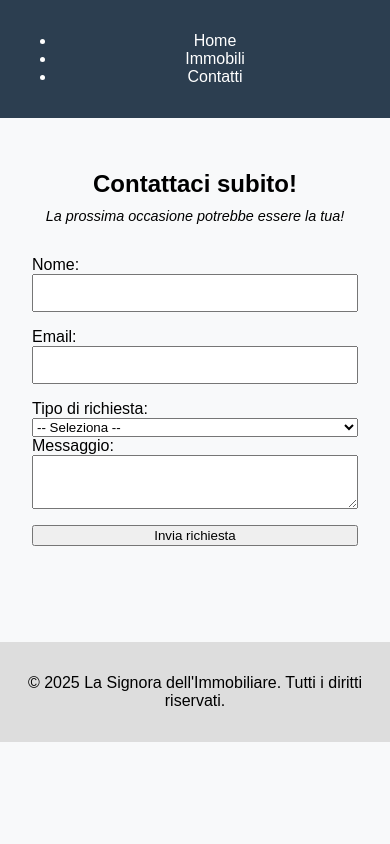
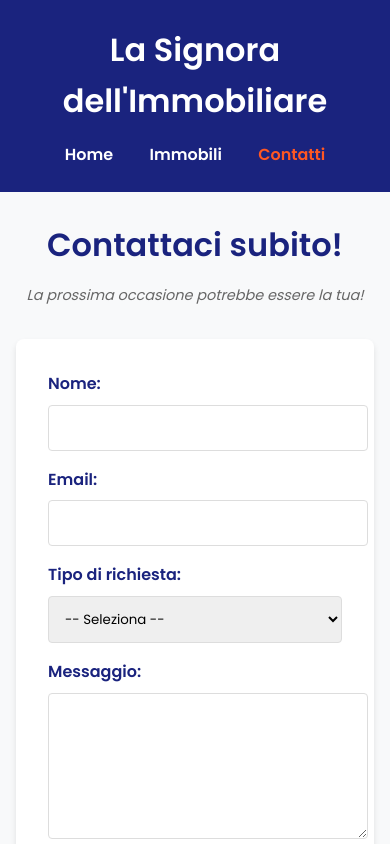
Before and after one commit to encol66/lasignoradellimmobiliare, a plain HTML site: page contatti.html in a window 390 px wide. Shown: the top 844 px of the page. Drawn offline with Linux system fonts and the light colour scheme.

Commit message:
La Signora dell'Immobiliare

```diff
--- a/contatti.html
+++ b/contatti.html
@@ -4,26 +4,26 @@
   <meta charset="UTF-8">
   <meta name="viewport" content="width=device-width, initial-scale=1.0">
   <title>Contattaci - La Signora dell'Immobiliare</title>
+  <link href="https://fonts.googleapis.com/css2?family=Poppins:wght@400;600&display=swap" rel="stylesheet">
   <link rel="stylesheet" href="style.css">
 </head>
 <body>
   <header>
     <div class="container">
+      <h1>La Signora dell'Immobiliare</h1>
       <nav>
-        <ul>
-          <li><a href="index.html">Home</a></li>
-          <li><a href="immobili.html">Immobili</a></li>
-          <li><a href="contatti.html" class="active">Contatti</a></li>
-        </ul>
+        <a href="index.html">Home</a>
+        <a href="immobili.html">Immobili</a>
+        <a href="contatti.html" class="active">Contatti</a>
       </nav>
     </div>
   </header>
 
-  <main class="container" style="text-align: center;">
-    <h2>Contattaci subito!</h2>
-    <p style="font-style: italic; font-size: 0.9rem; margin-top: -10px;">La prossima occasione potrebbe essere la tua!</p>
+  <main class="container">
+    <h2 class="section-title">Contattaci subito!</h2>
+    <p class="section-subtitle">La prossima occasione potrebbe essere la tua!</p>
 
-    <form name="contact" method="POST" data-netlify="true" style="max-width: 600px; margin: 2rem auto; text-align: left;">
+    <form name="contact" method="POST" data-netlify="true" class="contact-form">
       <input type="hidden" name="form-name" value="contact">
 
       <label for="nome">Nome:</label>
@@ -51,8 +51,8 @@
         </select>
       </div>
 
-      <p id="disclaimer-valutazione" class="hidden" style="font-style: italic; font-size: 0.9rem;">Specificare il tipo di immobile, il comune, e la metratura.</p>
-      <p id="disclaimer-altro" class="hidden" style="font-style: italic; font-size: 0.9rem;">Specificare nel messaggio il tipo di richiesta.</p>
+      <p id="disclaimer-valutazione" class="hidden">Specificare il tipo di immobile, il comune, e la metratura.</p>
+      <p id="disclaimer-altro" class="hidden">Specificare nel messaggio il tipo di richiesta.</p>
 
       <label for="messaggio">Messaggio:</label>
       <textarea id="messaggio" name="messaggio" required></textarea>
@@ -87,11 +87,5 @@
       }
     }
   </script>
-
-  <style>
-    .hidden {
-      display: none;
-    }
-  </style>
 </body>
 </html>
--- a/style.css
+++ b/style.css
@@ -1,61 +1,168 @@
+/* === Global Styles === */
+@import url('https://fonts.googleapis.com/css2?family=Poppins:wght@400;600&display=swap');
+
 body {
-  font-family: sans-serif;
+  font-family: 'Poppins', sans-serif;
   margin: 0;
   padding: 0;
   background-color: #f8f9fa;
+  color: #333;
+  line-height: 1.6;
 }
 
+.container {
+  max-width: 1200px;
+  margin: 0 auto;
+  padding: 0 1rem;
+}
+
+/* === Header === */
 header {
-  background-color: #2c3e50;
+  background-color: #1a237e;
   color: white;
-  padding: 1rem;
+  padding: 1.5rem 0;
   text-align: center;
 }
 
+header h1 {
+  margin: 0;
+  font-size: 2rem;
+}
+
+nav {
+  margin-top: 1rem;
+}
+
 nav a {
-  margin: 0 1rem;
   color: white;
   text-decoration: none;
+  margin: 0 1rem;
+  font-weight: 600;
+  transition: color 0.3s;
 }
 
-main {
-  padding: 2rem;
+nav a:hover, nav a.active {
+  color: #ff5722;
 }
 
-section.vetrina {
+/* === Main Content === */
+main {
+  padding: 2rem 0;
+}
+
+.section-title {
+  color: #1a237e;
+  font-size: 2rem;
+  text-align: center;
+  margin-bottom: 0.5rem;
+}
+
+.section-subtitle {
+  color: #666;
+  font-style: italic;
+  text-align: center;
+  margin-bottom: 2rem;
+  font-size: 0.9rem;
+}
+
+/* === Cards (Home/Immobili) === */
+.vetrina {
   display: flex;
-  gap: 1rem;
+  flex-wrap: wrap;
+  gap: 1.5rem;
+  justify-content: center;
 }
 
 .card {
-  background-color: white;
-  padding: 1rem;
-  border: 1px solid #ccc;
-  width: 200px;
-  text-align: center;
+  background: white;
+  border-radius: 8px;
+  padding: 1.5rem;
+  box-shadow: 0 4px 6px rgba(0, 0, 0, 0.1);
+  width: 280px;
+  transition: transform 0.3s;
+}
+
+.card:hover {
+  transform: translateY(-5px);
 }
 
 .card img {
-  max-width: 100%;
-  height: auto;
+  width: 100%;
+  height: 180px;
+  object-fit: cover;
+  border-radius: 4px;
 }
 
-form {
-  display: flex;
-  flex-direction: column;
-  max-width: 400px;
-  margin: auto;
+/* === Contact Form === */
+.contact-form {
+  max-width: 600px;
+  margin: 2rem auto;
+  padding: 2rem;
+  background: white;
+  border-radius: 8px;
+  box-shadow: 0 4px 6px rgba(0, 0, 0, 0.1);
 }
 
-form input, form textarea {
-  margin-bottom: 1rem;
-  padding: 0.5rem;
-  font-size: 1rem;
+.contact-form label {
+  display: block;
+  margin-bottom: 0.5rem;
+  font-weight: 600;
+  color: #1a237e;
 }
 
+.contact-form input,
+.contact-form select,
+.contact-form textarea {
+  width: 100%;
+  padding: 0.75rem;
+  margin-bottom: 1rem;
+  border: 1px solid #ddd;
+  border-radius: 4px;
+  font-family: 'Poppins', sans-serif;
+}
+
+.contact-form textarea {
+  min-height: 120px;
+}
+
+.contact-form button {
+  background: #ff5722;
+  color: white;
+  border: none;
+  padding: 0.75rem 1.5rem;
+  border-radius: 4px;
+  cursor: pointer;
+  font-weight: 600;
+  transition: background 0.3s;
+  width: 100%;
+}
+
+.contact-form button:hover {
+  background: #e64a19;
+}
+
+.hidden {
+  display: none;
+}
+
+/* === Footer === */
 footer {
-  background-color: #ddd;
+  background-color: #1a237e;
+  color: white;
   text-align: center;
-  padding: 1rem;
+  padding: 1.5rem;
   margin-top: 2rem;
 }
+
+/* === Responsive Design === */
+@media (max-width: 768px) {
+  .vetrina {
+    flex-direction: column;
+    align-items: center;
+  }
+
+  .card {
+    width: 100%;
+    max-width: 350px;
+  }
+}
```
Also changed, not shown: immobili.html (+25 -10 lines), index.html (+22 -13 lines).
